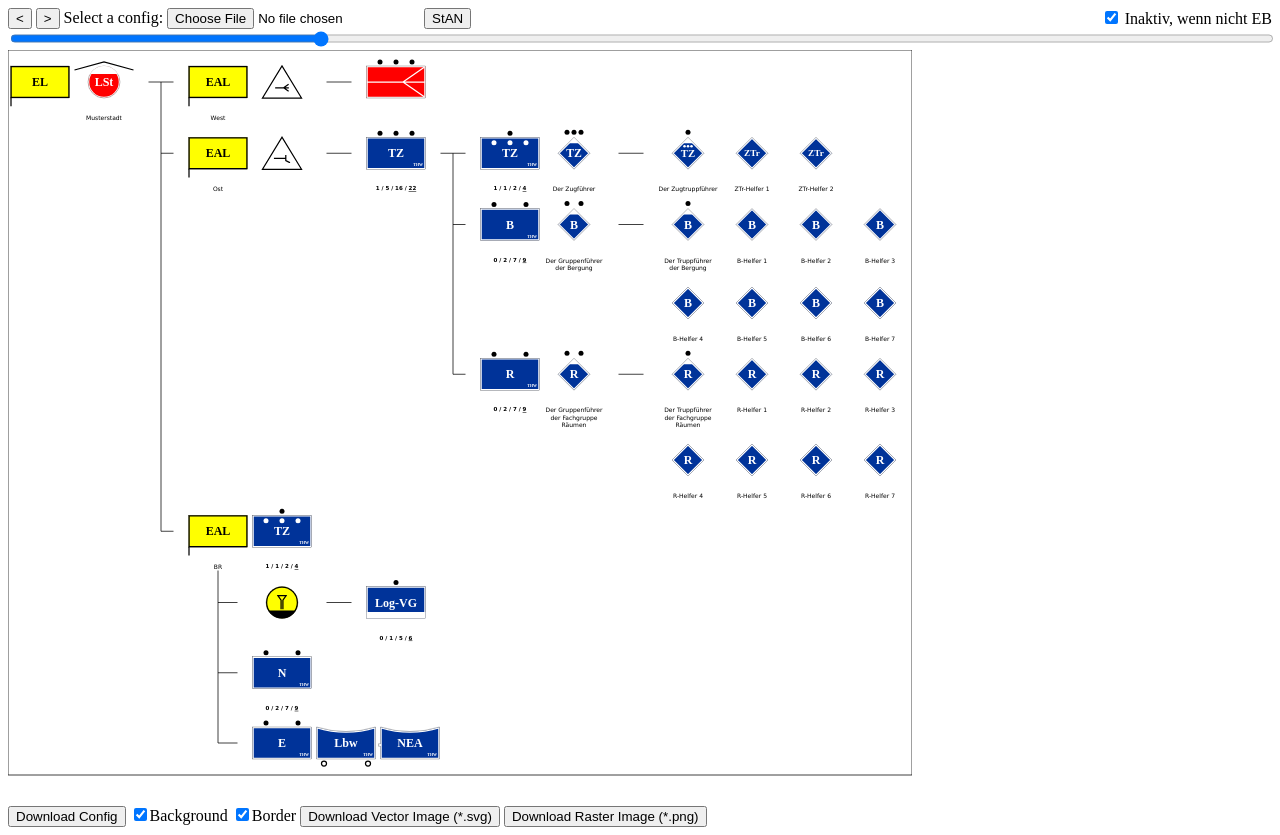
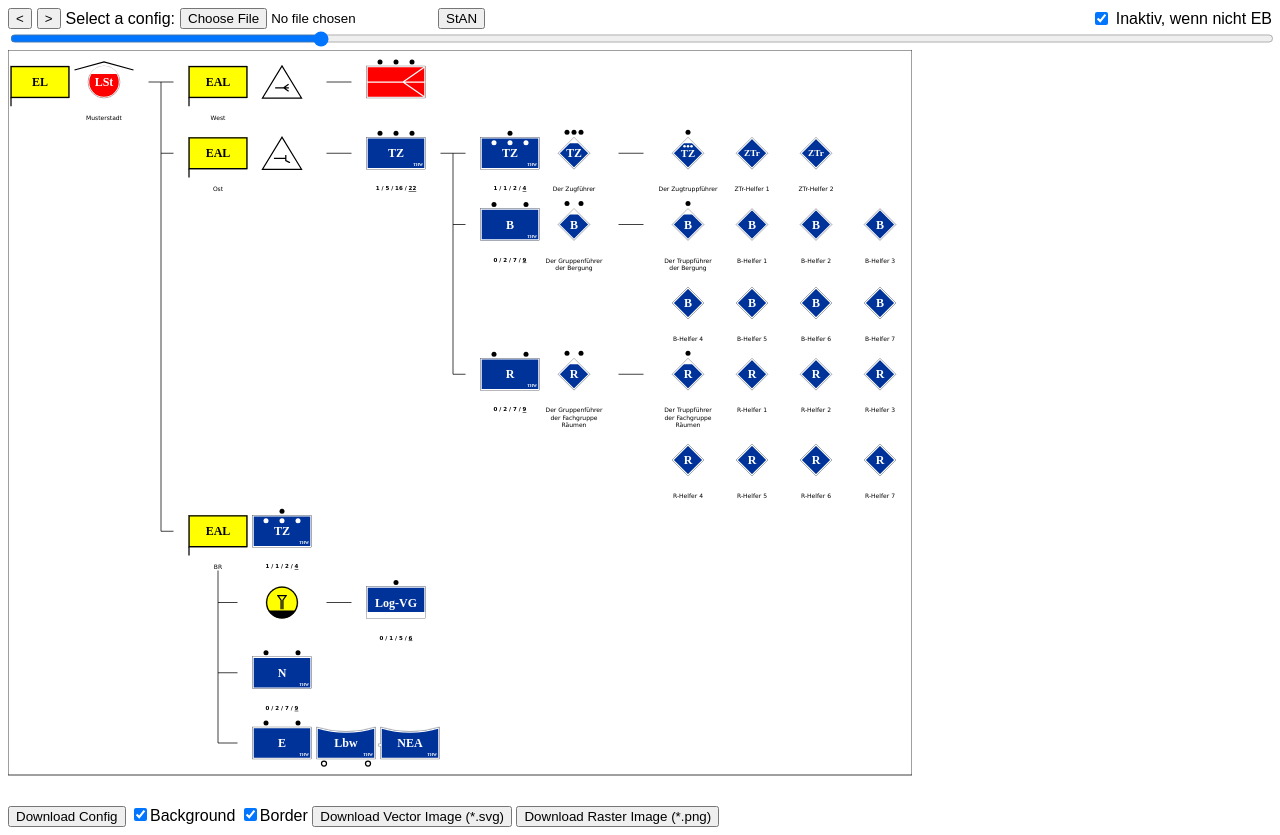
Before and after one commit to Fuehrungsharke/Fuehrungsharke.github.io, a website: page index.html in a window 1280 px wide. Drawn offline with Linux system fonts and the light colour scheme.

Commit message:
menu style

```diff
--- a/index.css
+++ b/index.css
@@ -1,4 +1,14 @@
+:root {
+    font-family: sans-serif;
+}
+
 #topMenu {
     display: flex;
     justify-content: space-between;
 }
+
+#topMenu div {
+    display: flex;
+    align-items: center;
+    gap: 5px;
+}
```
